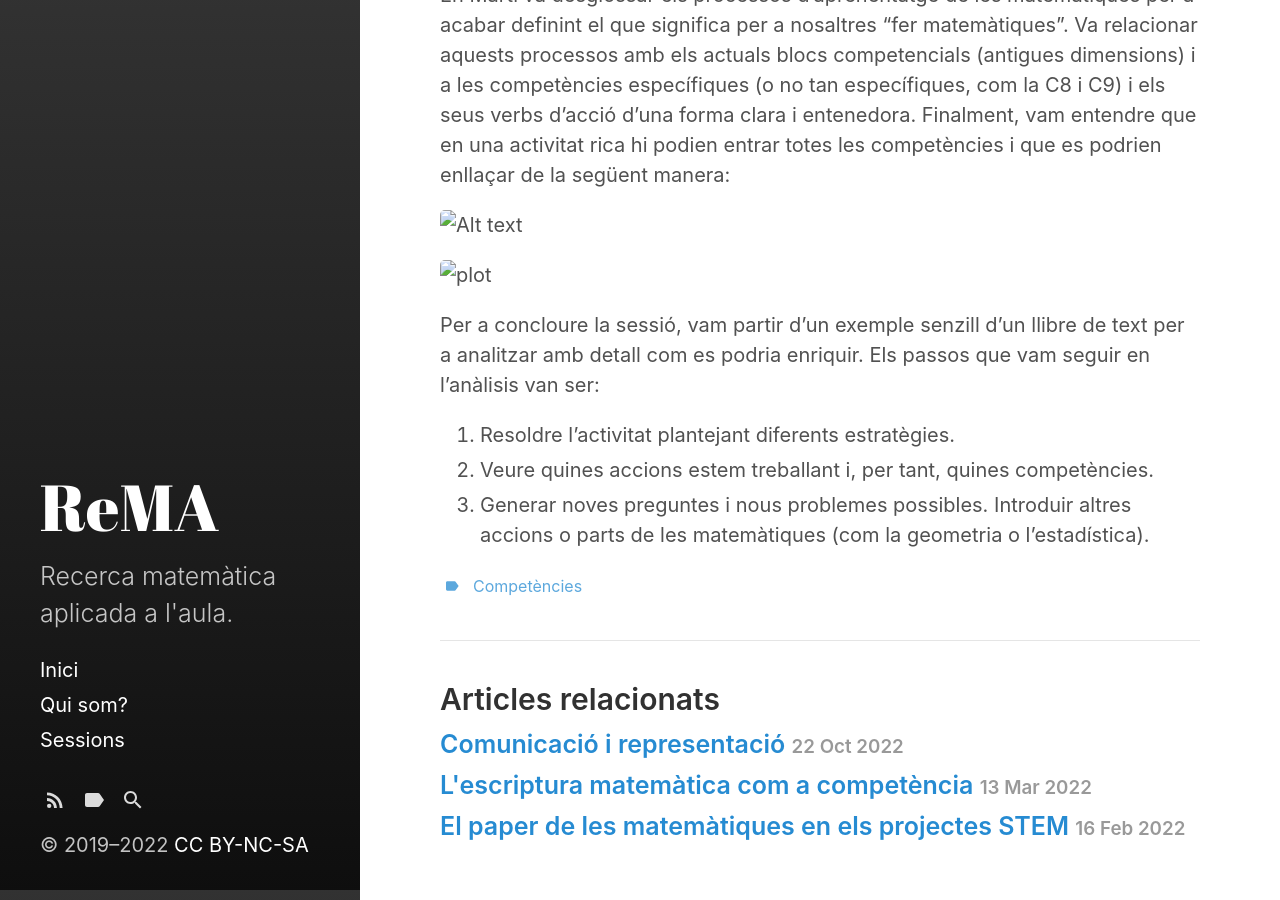
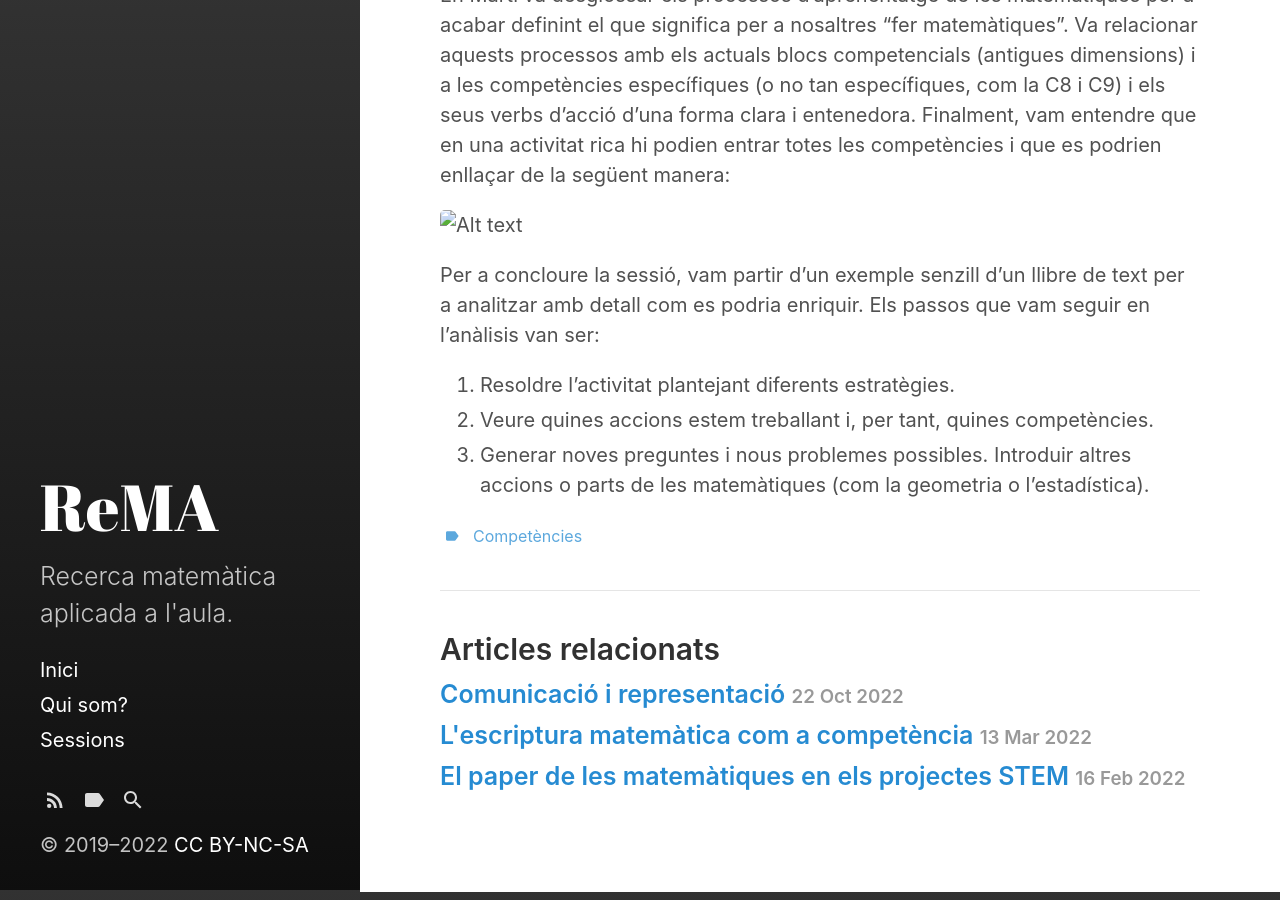
Before and after one commit to grup-rema/grup-rema.github.io, a Jekyll site: the page built from _posts/2022-10-18-Arrenquem i Aprendre a fer matemàtiques - ReMA Pirineu.md, in a window 1280 px wide and 900 px high, scrolled down 910 px. Built offline with Jekyll 4.4.1, drawn with Linux system fonts in a browser that asks for light colours.

Commit message:
Update 2022-10-18-Arrenquem i Aprendre a fer matemàtiques - ReMA Pirineu.md

```diff
--- a/_posts/2022-10-18-Arrenquem i Aprendre a fer matemàtiques - ReMA Pirineu.md
+++ b/_posts/2022-10-18-Arrenquem i Aprendre a fer matemàtiques - ReMA Pirineu.md
@@ -23,7 +23,6 @@ En aquesta primera sessió vam comptar amb la presència d'en **Martí Cuquet**
 En Martí va desglossar els processos d'aprenentatge de les matemàtiques per a acabar definint el que significa per a nosaltres "fer matemàtiques". Va relacionar aquests processos amb els actuals blocs competencials (antigues dimensions) i a les competències específiques (o no tan específiques, com la C8 i C9) i els seus verbs d'acció d'una forma clara i entenedora. Finalment, vam entendre que en una activitat rica hi podien entrar totes les competències i que es podrien enllaçar de la següent manera:
 
 ![Alt text](./images/actCMP.PNG?raw=true "diagrama")
-![plot](./images/actCMP.PNG)
 
 Per a concloure la sessió, vam partir d'un exemple senzill d'un llibre de text per a analitzar amb detall com es podria enriquir. Els passos que vam seguir en l'anàlisis van ser:
 
```
